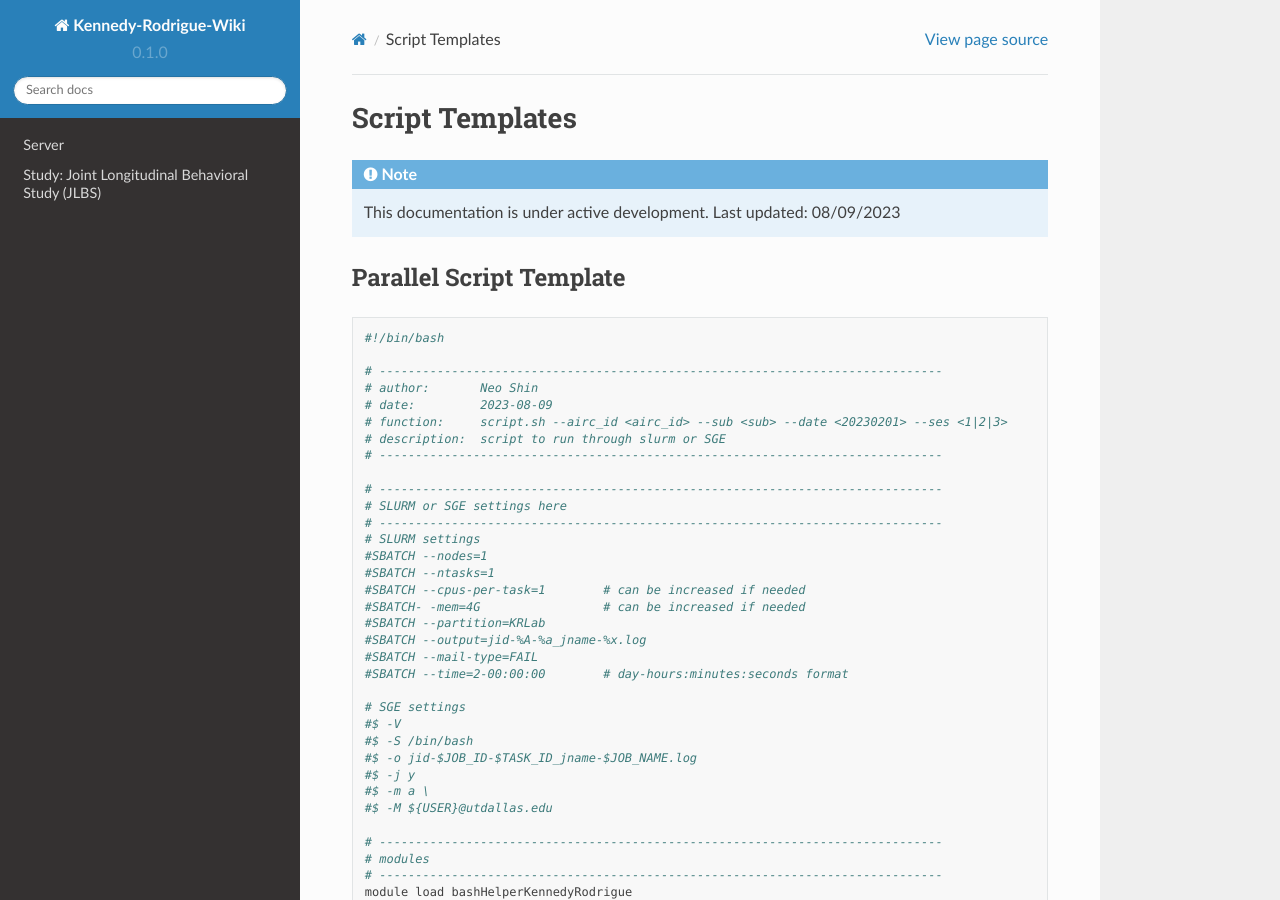
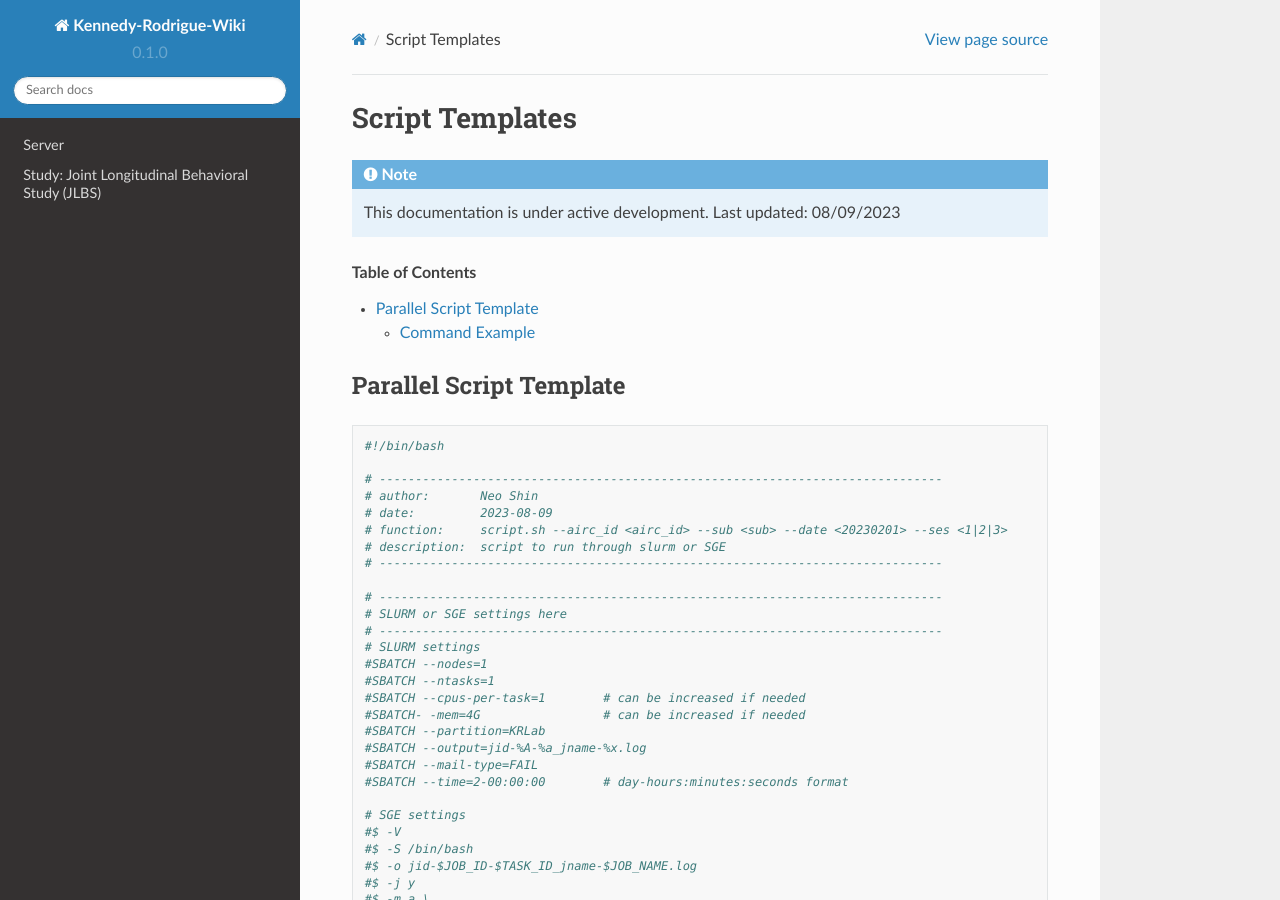
Before and after one commit to marcihorn/kennedy-rodrigue-wiki, a Sphinx documentation site: the page built from docs/source/server/docs/ScriptTemplates.rst, in a window 1280 px wide and 900 px high. Built offline with Sphinx 7.4.7 and the Read the Docs theme 2.0.0, drawn with Linux system fonts in a browser that asks for light colours; some of the changed text lies outside the part shown.

Commit message:
Update ScriptTemplates.rst

```diff
--- a/docs/source/server/docs/ScriptTemplates.rst
+++ b/docs/source/server/docs/ScriptTemplates.rst
@@ -4,6 +4,11 @@ Script Templates
 
 .. note::
    This documentation is under active development. Last updated: 08/09/2023
+
+.. contents:: Table of Contents
+   :depth: 2
+   :local:
+   :backlinks: none
 
 .. _parallel_script:
 
@@ -92,8 +97,8 @@ Parallel Script Template
     ensure_permissions ${out_paths[nii_dir]}
     print_footer
 
-Command Example:
------------------
+Command Example
++++++++++
 
 To run this script:
 
```
